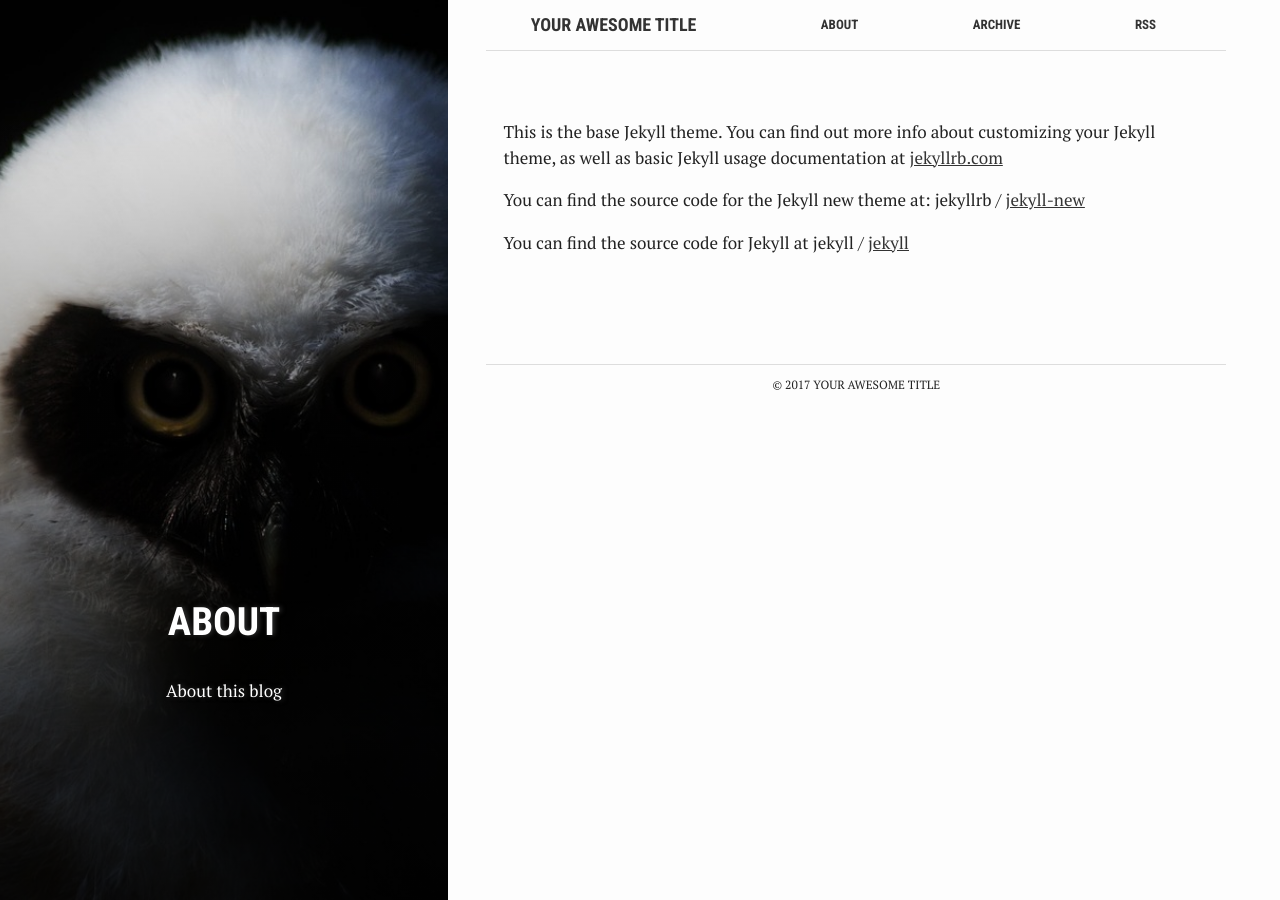
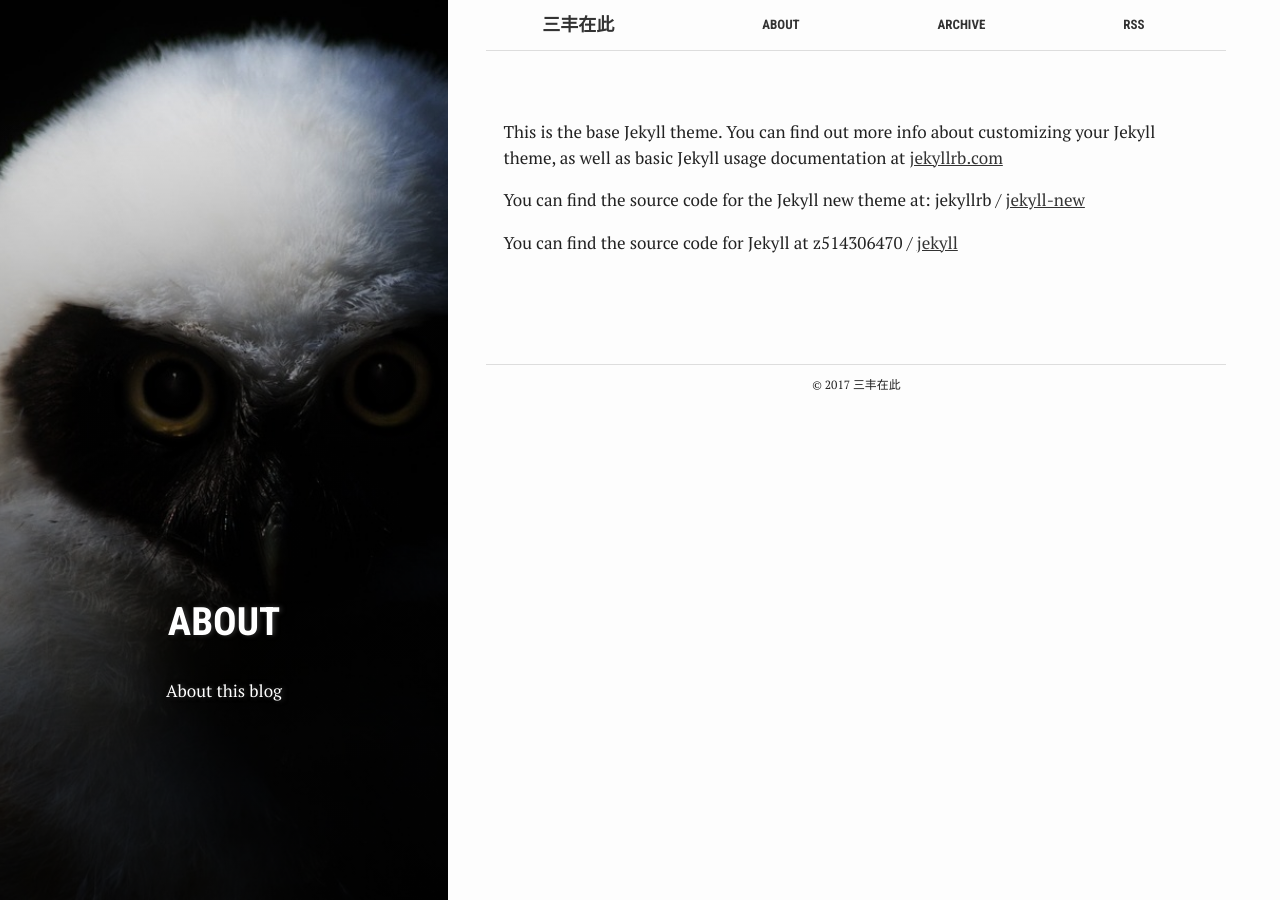
Before and after one commit to z514306470/z514306470.github.io, a Jekyll site: the page built from about.md, in a window 1280 px wide. Built offline with Jekyll 4.4.1, drawn with Linux system fonts in a browser that asks for light colours; some of the changed lines change nothing that is shown.

Commit message:
修改配置信息

```diff
--- a/_config.yml
+++ b/_config.yml
@@ -6,17 +6,14 @@
 # 'jekyll serve'. If you change this file, please restart the server process.
 
 # Site settings
-title: Your awesome title
-email: your-email@domain.com
-description: > # this means to ignore newlines until "baseurl:"
-  Write an awesome description for your new site here. You can edit this
-  line in _config.yml. It will appear in your document head meta (for
-  Google search results) and in your feed.xml site description.
+title: 三丰在此
+email: zhangqingqing288@gmail.com
+description: 君子藏器于身，待时而动。
 baseurl: "" # the subpath of your site, e.g. /blog
 lang: "en"
 url: "http://localhost:4000" # the base hostname & protocol for your site
 twitter_username: jekyllrb
-github_username:  jekyll
+github_username:  z514306470
 disqus_username:
 
 # Build settings
```
Also changed, not shown: 1 other file.
